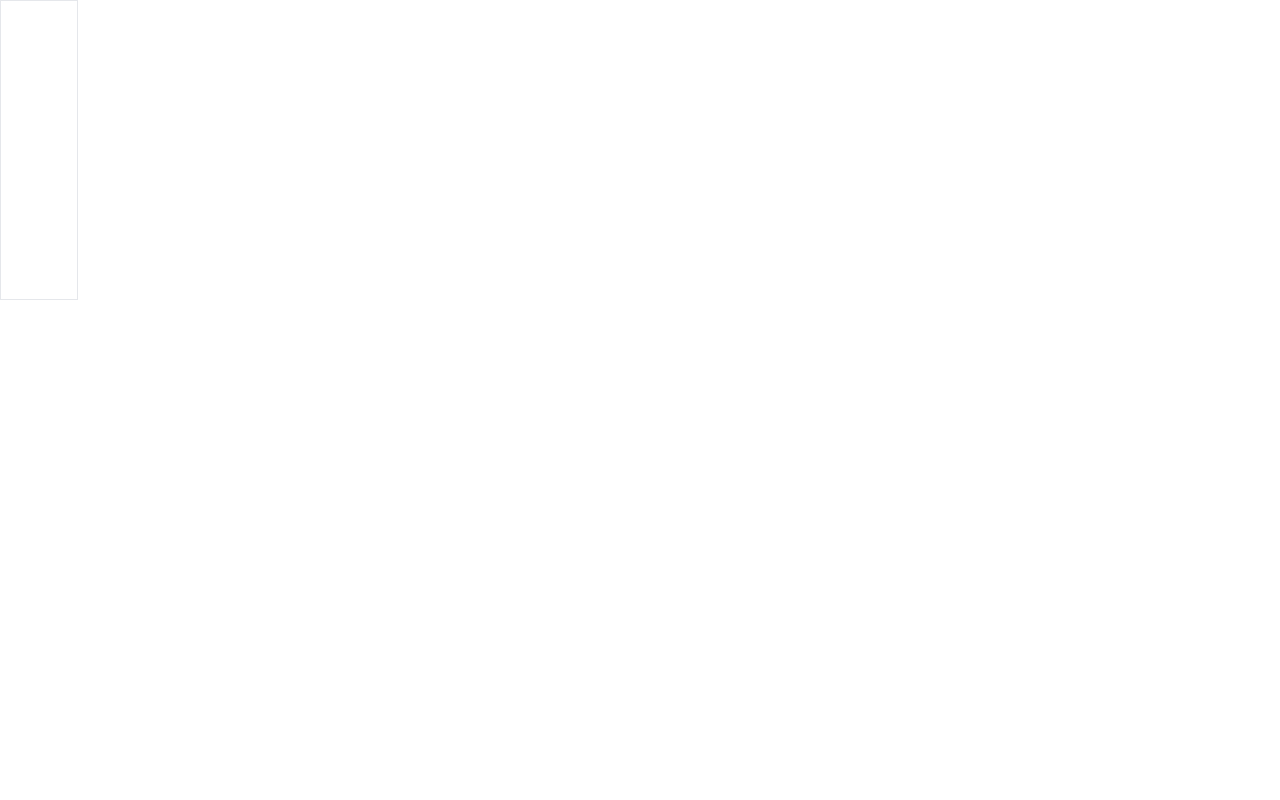
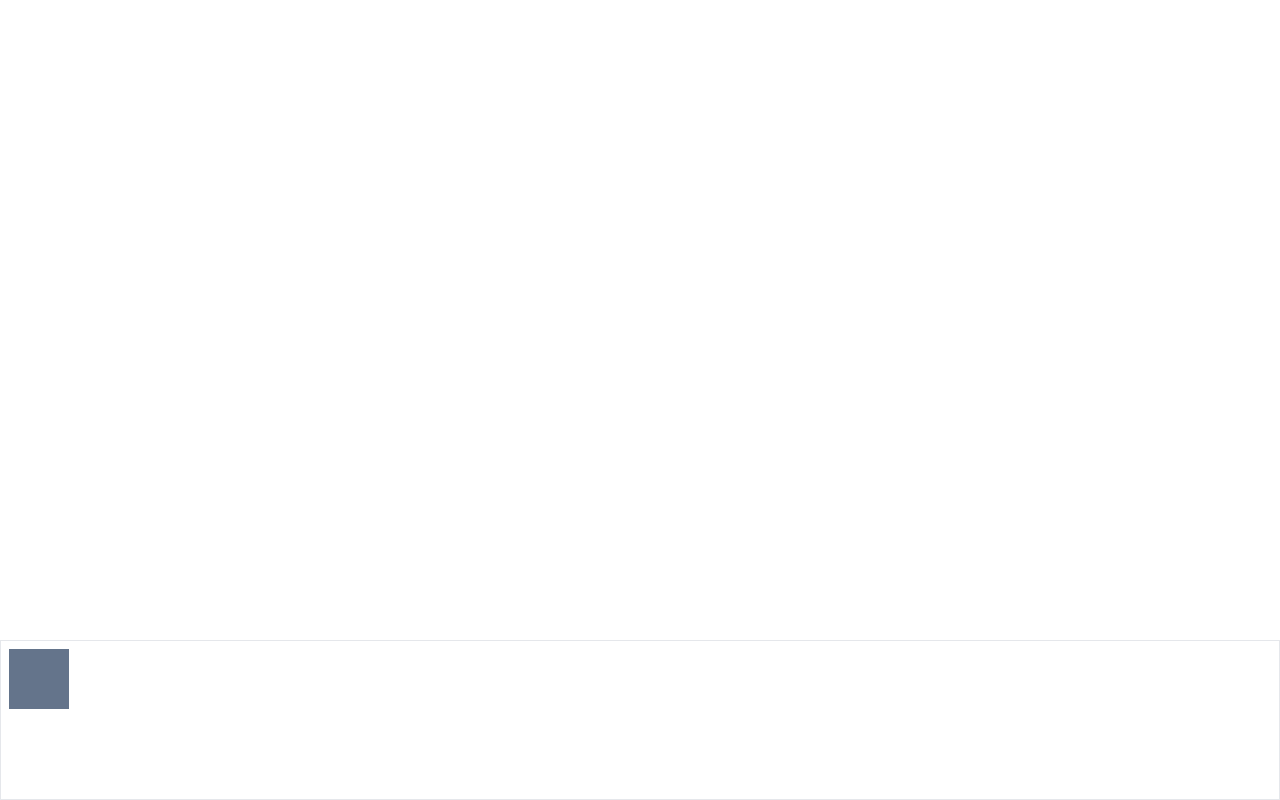
Before and after one commit to sasa0330/fusen, a Next.js app: page / in a window 1280 px wide. Built offline with nearby package versions, Linux system fonts and the light colour scheme.

Commit message:
fix: lintのfix設定と、配置変更

```diff
--- a/package.json
+++ b/package.json
@@ -6,7 +6,8 @@
     "dev": "next dev",
     "build": "next build",
     "start": "next start",
-    "lint": "next lint"
+    "lint": "next lint",
+    "fix:lint": "next lint --fix"
   },
   "dependencies": {
     "@dnd-kit/core": "^6.1.0",
@@ -23,6 +24,7 @@
     "autoprefixer": "^10",
     "eslint": "^8",
     "eslint-config-next": "13.5.4",
+    "eslint-plugin-tailwindcss": "^3.13.0",
     "postcss": "^8",
     "tailwindcss": "^3",
     "typescript": "^5"
--- a/src/app/_components/Sidebar.tsx
+++ b/src/app/_components/Sidebar.tsx
@@ -9,9 +9,9 @@ export const Sidebar = ({
   cardsDispatch: React.Dispatch<Action>;
 }) => {
   return (
-    <div className="p-2 h-[300px] w-fit border">
+    <div className="h-1/5 w-full border p-2">
       <div
-        className="w-[60px] h-[60px]"
+        className="h-[60px] w-[60px] bg-slate-500"
         onClick={() =>
           cards &&
           cardsDispatch({
--- a/src/app/page.tsx
+++ b/src/app/page.tsx
@@ -4,23 +4,23 @@ import Card from "@/components/Card";
 import { useCards } from "@/state/CardsContext";
 import { useCardsDispatch } from "@/state/cardRerducer";
 import { Sidebar } from "./_components/Sidebar";
+import React from "react";
 
 export default function Home() {
   const cards = useCards();
   const cardsDispatch = useCardsDispatch();
 
   return (
-    <main className="flex">
-      <Sidebar cards={cards} cardsDispatch={cardsDispatch} />
-
-      <div>
+    <main className="flex h-screen flex-col">
+      <div className="flex h-4/5 w-full flex-wrap overflow-scroll">
         {cards &&
           cards.map((card) => (
-            <div key={card.id}>
+            <React.Fragment key={card.id}>
               <Card id={card.id}>{card.text}</Card>
-            </div>
+            </React.Fragment>
           ))}
       </div>
+      <Sidebar cards={cards} cardsDispatch={cardsDispatch} />
     </main>
   );
 }
--- a/src/components/Card.tsx
+++ b/src/components/Card.tsx
@@ -7,8 +7,8 @@ function Card({ id, children }: { id: number; children: string }) {
   const cardsDispatch = useCardsDispatch();
 
   return (
-    <div className="w-[200px] h-[200px] bg-yellow-200 p-2 mb-2">
-      <div className="w-[168px] h-[139px] text-black text-xs">
+    <div className="m-2 h-[200px] w-[200px] bg-yellow-200 p-2">
+      <div className="h-[139px] w-[168px] text-xs text-black">
         {isEdit ? (
           <textarea
             autoFocus={true}
```
Also changed, not shown: .eslintrc.json, 1 other file (tests, documents, lock files or other folders).
